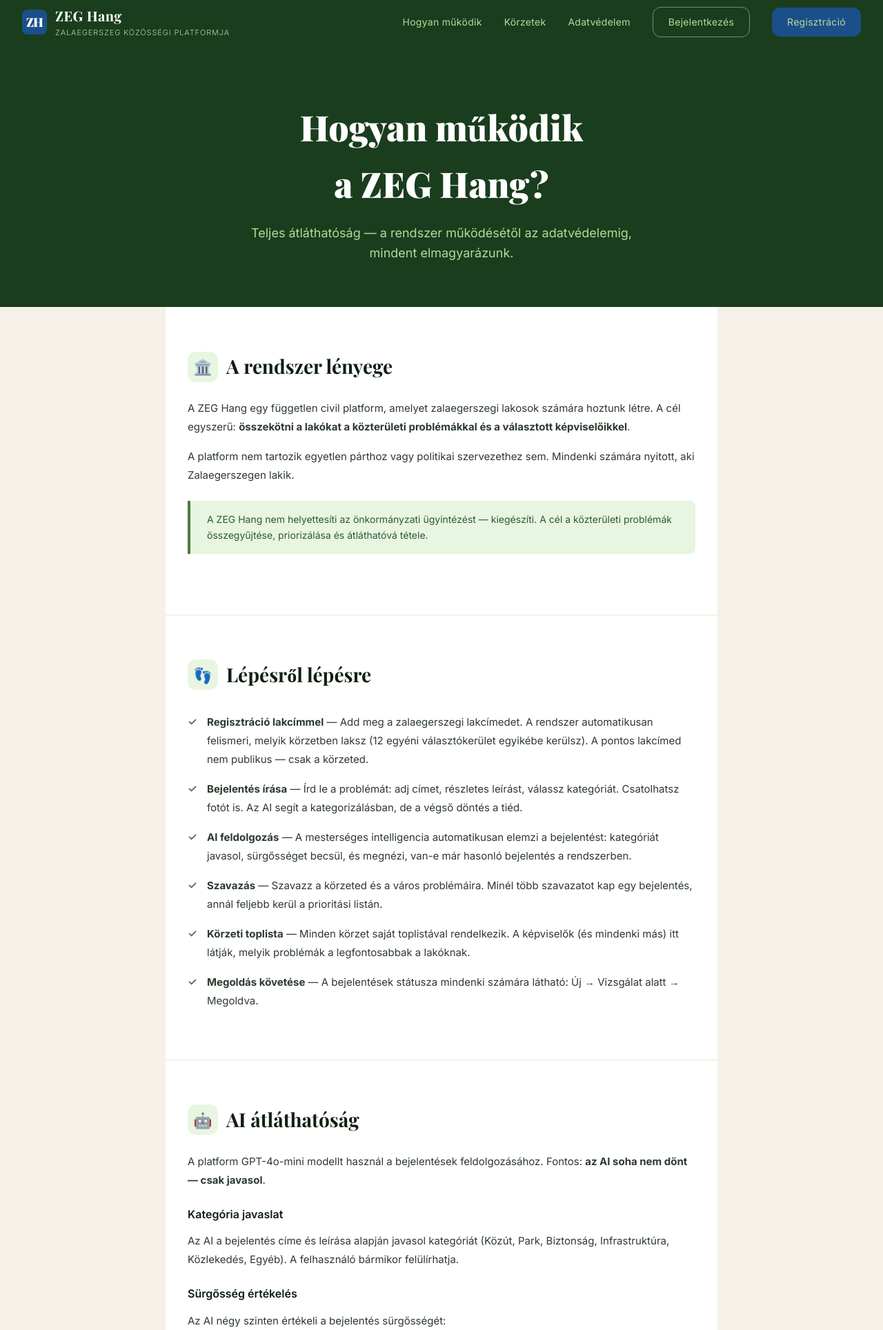
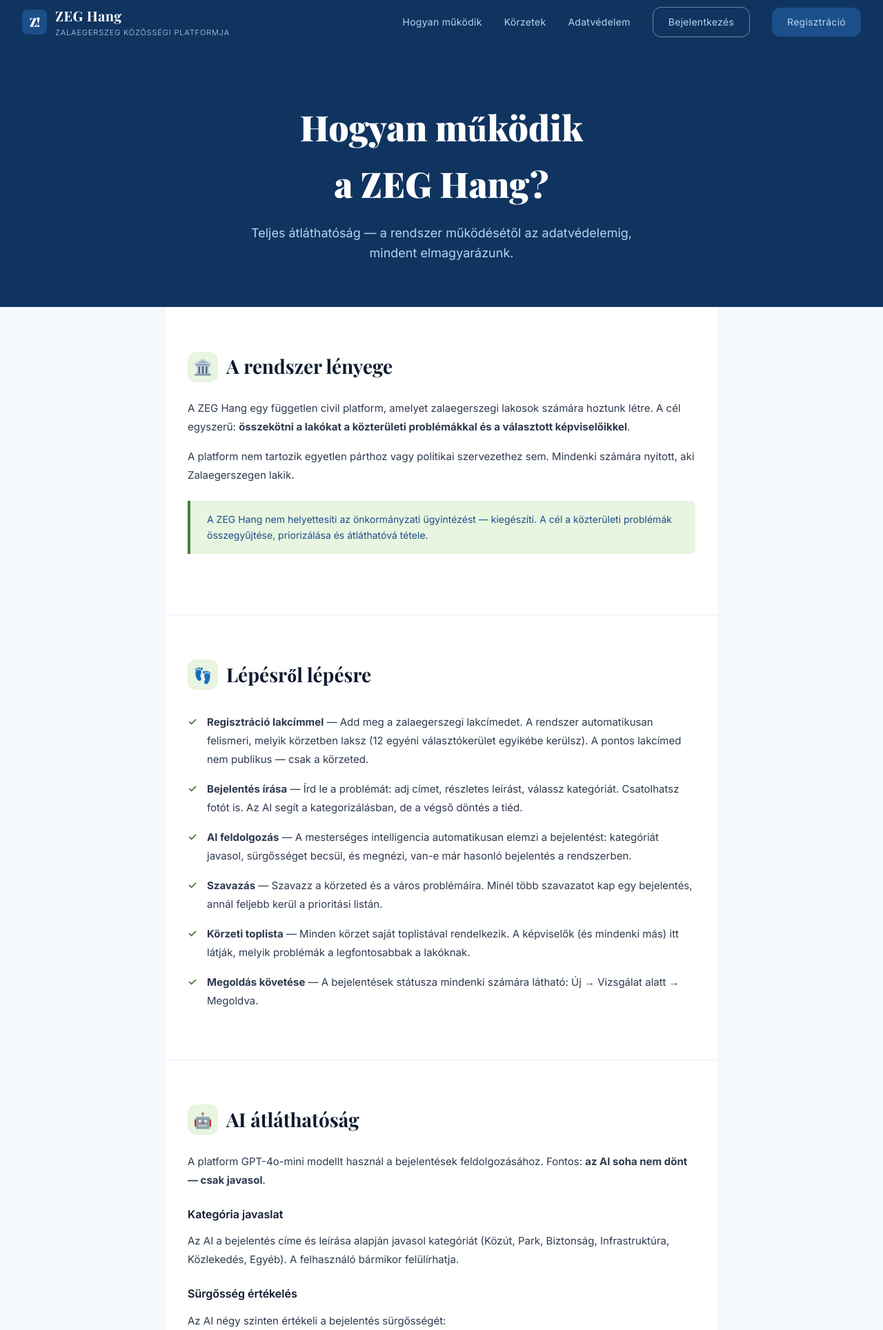
Before and after one commit to gaberun24/zeghang, a Flask app: page /hogyan-mukodik in a window 1280 px wide. Shown: the top 1928 px of the page at 69% size. Run offline with Flask 3, Linux system fonts and the light colour scheme; some libraries are stand-ins or nearby versions.

Commit message:
feat: blue-white color scheme, Z! logo, Hungarian text cleanup
- Color palette: forest green → blue-deep, blue-mid for hero/nav/footer
- Green (meadow) stays as accent color
- Cream → light blue-white tones
- Logo: ZH → Z! (ZH = Zalai Hírlap conflict)
- "fairness" → "méltányosság"
- "issue" → "probléma" in how_it_works.html
- SVG hills: blue + green accent layers

Co-Authored-By: Claude Opus 4.6 <noreply@anthropic.com>

```diff
--- a/static/css/style.css
+++ b/static/css/style.css
@@ -11,17 +11,17 @@
     --blue-mid:     #1B4F8A;
     --blue-light:   #2E6FB5;
     --blue-pale:    #D6E8F8;
-    --forest:       #1A3D1E;
-    --forest-mid:   #2E5A33;
+    --forest:       #0F3460;
+    --forest-mid:   #1B4F8A;
     --meadow:       #4A7C3F;
-    --hill-light:   #8AB870;
-    --hill-pale:    #B8D89A;
-    --cream:        #F5F1E8;
-    --cream-dark:   #EDE7D8;
+    --hill-light:   #6BAED6;
+    --hill-pale:    #B8D4F0;
+    --cream:        #F5F8FC;
+    --cream-dark:   #E8EEF5;
     --white:        #FFFFFF;
-    --text-dark:    #0F1F10;
-    --text-mid:     #2D3A2E;
-    --text-muted:   #6B7A6C;
+    --text-dark:    #0F1A2E;
+    --text-mid:     #2D3A4E;
+    --text-muted:   #6B7A8C;
     --gold:         #C4922A;
     --red-soft:     #C0392B;
     --red-bg:       #FDECEC;
--- a/templates/app_base.html
+++ b/templates/app_base.html
@@ -17,7 +17,7 @@
   <!-- TOPBAR -->
   <div class="topbar">
     <a href="{{ url_for('index') }}" class="nav-logo">
-      <div class="nav-logo-mark">ZH</div>
+      <div class="nav-logo-mark">Z!</div>
       <div>
         <div class="nav-name">ZEG Hang</div>
       </div>
--- a/templates/base.html
+++ b/templates/base.html
@@ -17,7 +17,7 @@
   <!-- Navigation -->
   <nav>
     <a href="{{ url_for('index') }}" class="nav-logo">
-      <div class="nav-logo-mark">ZH</div>
+      <div class="nav-logo-mark">Z!</div>
       <div>
         <div class="nav-name">ZEG Hang</div>
         <div class="nav-tagline">Zalaegerszeg közösségi platformja</div>
--- a/templates/how_it_works.html
+++ b/templates/how_it_works.html
@@ -63,7 +63,7 @@
     <ul>
       <li><strong>Egy felhasználó = egy szavazat per bejelentés</strong> — felszavazás (támogatom) vagy leszavazás lehetséges. A szavazat bármikor módosítható.</li>
       <li><strong>A szavazatok anonimek</strong> — senki (képviselők sem) nem látja, ki szavazott mire. A rendszer tárolja a szavazó azonosítóját (a dupla szavazás megelőzéséhez), de ez az adat soha nem jelenik meg.</li>
-      <li><strong>Körzeti részvételi %</strong> — az issue-knél látható, a körzeti lakók hány százaléka szavazott. Ez csak aggregált szám — egyéni szavazat nem következtethető ki belőle.</li>
+      <li><strong>Körzeti részvételi %</strong> — a problémáknál látható, a körzeti lakók hány százaléka szavazott. Ez csak aggregált szám — egyéni szavazat nem következtethető ki belőle.</li>
     </ul>
   </div>
 
```
Also changed, not shown: templates/landing.html (+7 -7 lines).
